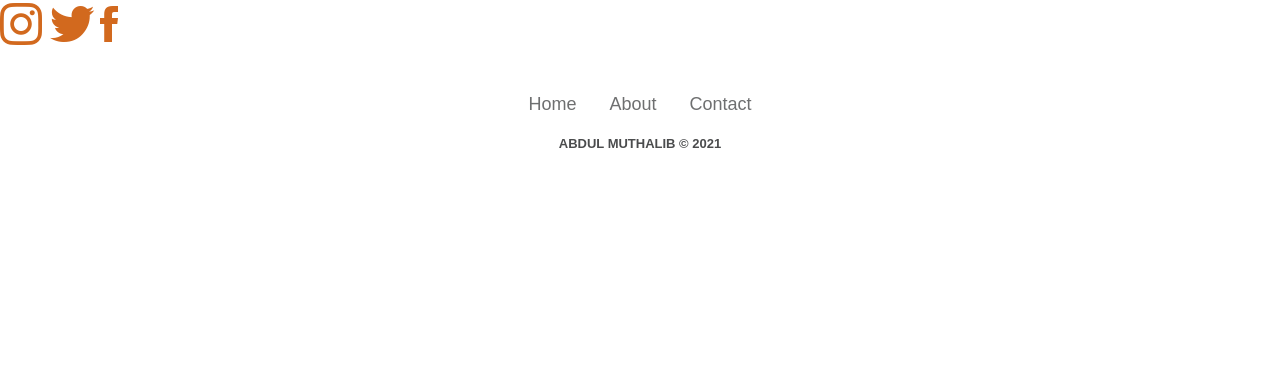
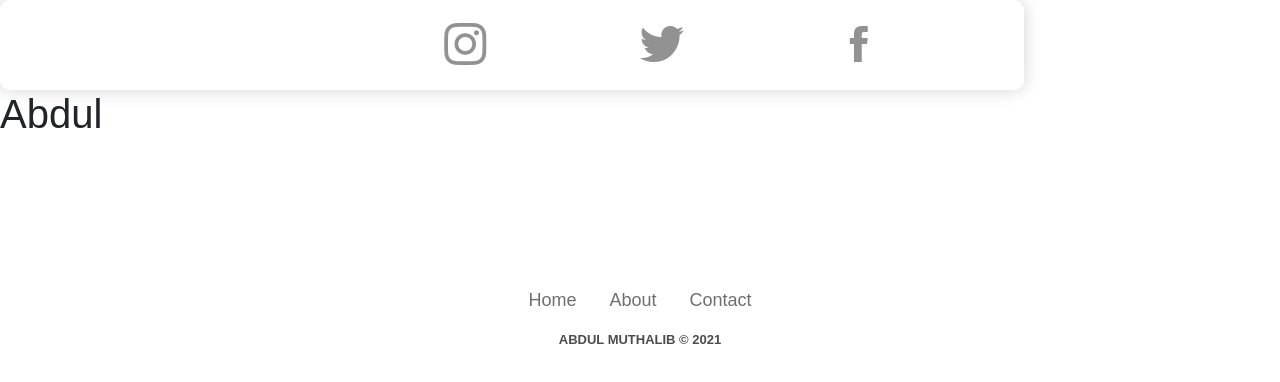
Before and after one commit to Abdul-OO1/Student-demo, a plain HTML site: page contact.html in a window 1280 px wide. Drawn offline with nearby package versions, Linux system fonts and the light colour scheme.

Commit message:
matreial UI for contact icon

```diff
--- a/contact.html
+++ b/contact.html
@@ -14,6 +14,8 @@
 
     </header>
     <body>
+        <div class='footer-container'>
+            <div class="footer-top">
                 <div class='social-icon'>
                     <div class="social">
                         <a href="https://instagram.com" target="_blank">
@@ -31,6 +33,12 @@
                         </a>
                     </div>
                 </div>
+            </div>
+            <h1>
+                Abdul
+            </h1>
+        </div>
+
     </body>
     <div class="footer-basic">
         <footer>
--- a/styles/contact.css
+++ b/styles/contact.css
@@ -1,12 +1,45 @@
 .social i {
+  filter: grayscale(1);
   font-size: 3rem;
-  color: chocolate;
+  color: #f2796e;
+}
+
+.social:hover i {
+  filter: grayscale(0);
+  transition: 0.2s ease-out;
+  transition-delay: 0s;
 }
 
 .social-icon {
+  margin-left: 300;
   display: flex;
+  text-align: center;
+  align-items: center;
+  justify-content: space-around;
+  width: 60%;
 }
 .social {
   height: 50px;
   width: 50px;
 }
+
+.footer-basic {
+  margin-top: 100px;
+}
+
+.footer-container {
+  display: flex;
+  flex-direction: column;
+}
+
+.footer-top {
+  width: 80%;
+  padding: 20px;
+  display: flex;
+  justify-content: center;
+  align-items: center;
+  flex-direction: column;
+  box-shadow: 0 0 18px 0 #0000002c;
+  border-radius: 10px;
+  text-align: center;
+}
```
Lines whose indentation alone changed are shown as unchanged.
